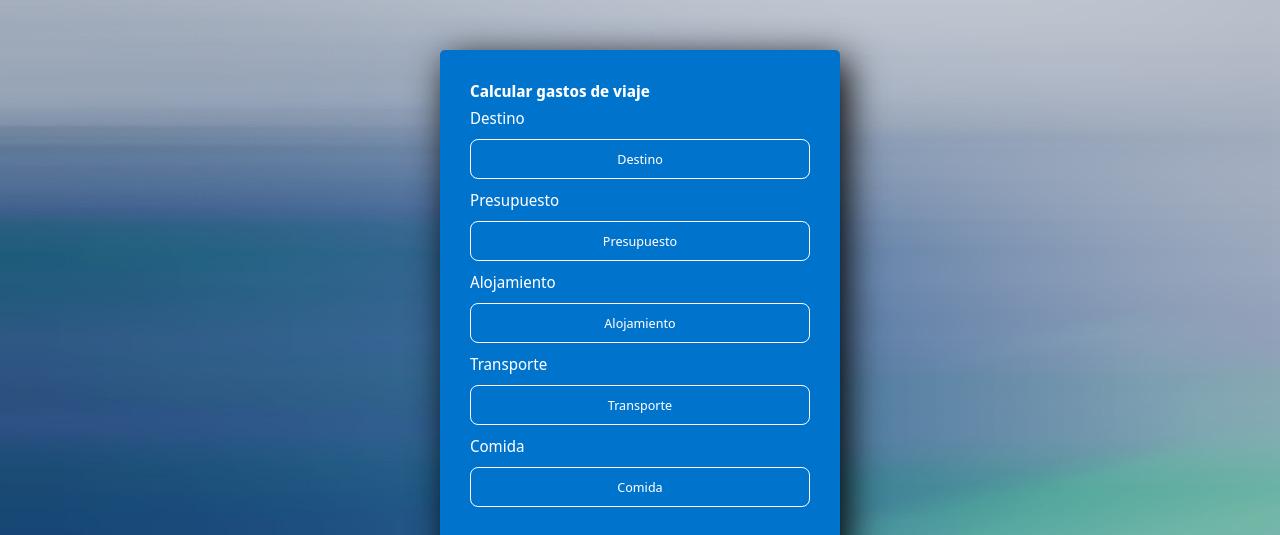
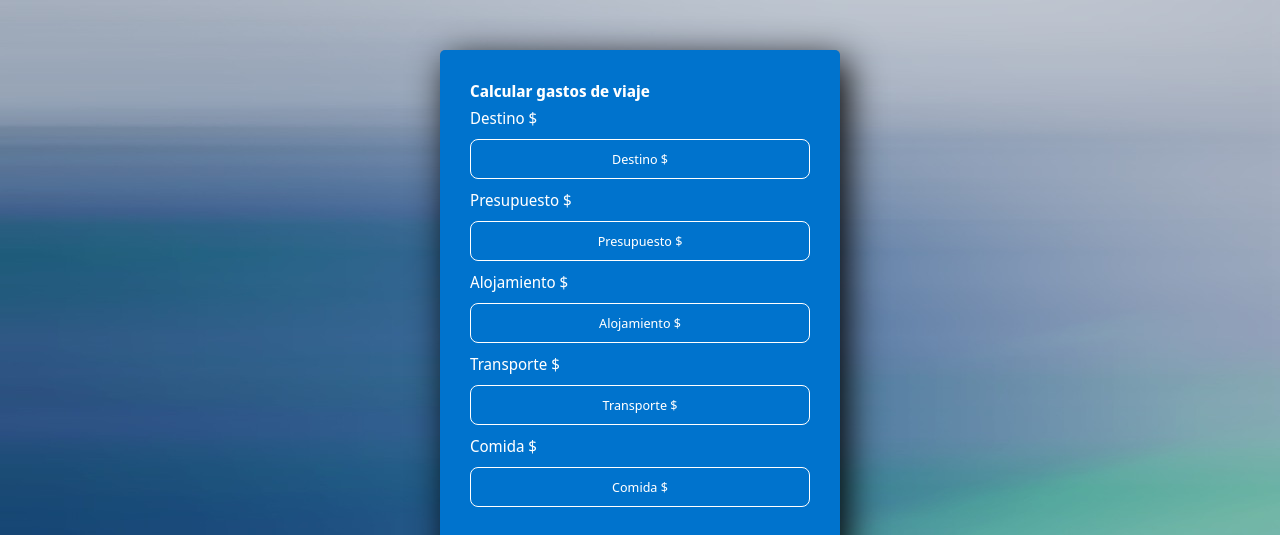
Before and after one commit to lNext/calculate_travel_expenses, a plain HTML site: page index.html in a window 1280 px wide. Shown: the top 535 px of the page. Drawn offline with Linux system fonts and the light colour scheme.

Commit message:
Update some things

```diff
--- a/index.html
+++ b/index.html
@@ -14,16 +14,16 @@
 
   <section class="form-calculo">
     <h4>Calcular gastos de viaje</h4>
-    <label for="destino">Destino</label>
-    <input type="text" class="numbers" id="destino" placeholder="Destino">
-    <label for="presupuesto">Presupuesto</label>
-    <input type="text" class="numbers" id="presupuesto" placeholder="Presupuesto">
-    <label for="destino">Alojamiento</label>
-    <input type="text" class="numbers" id="alojamiento" placeholder="Alojamiento">
-    <label for="destino">Transporte</label>
-    <input type="text" class="numbers" id="transporte" placeholder="Transporte">
-    <label for="destino">Comida</label>
-    <input type="text" class="numbers" id="comida" placeholder="Comida">
+    <label for="destino">Destino $</label>
+    <input type="text" class="numbers" id="destino" placeholder="Destino $">
+    <label for="presupuesto">Presupuesto $</label>
+    <input type="text" class="numbers" id="presupuesto" placeholder="Presupuesto $">
+    <label for="destino">Alojamiento $</label>
+    <input type="text" class="numbers" id="alojamiento" placeholder="Alojamiento $">
+    <label for="destino">Transporte $</label>
+    <input type="text" class="numbers" id="transporte" placeholder="Transporte $">
+    <label for="destino">Comida $</label>
+    <input type="text" class="numbers" id="comida" placeholder="Comida $">
     <div class="boton-calcular">
       <button type="button" onclick="calcular()">Calcular</button>
     </div>
```
